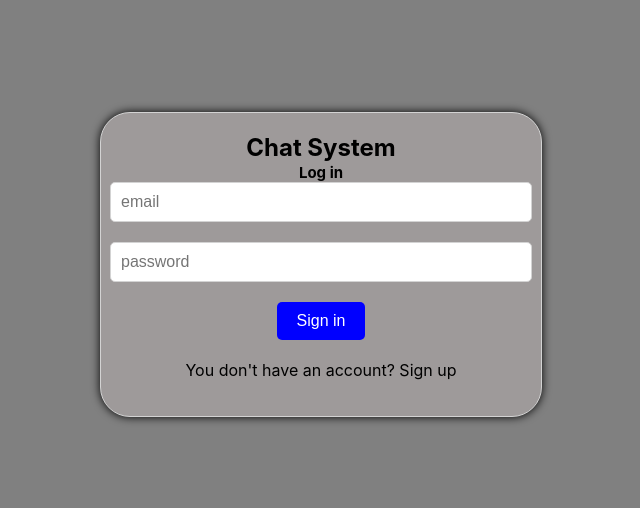
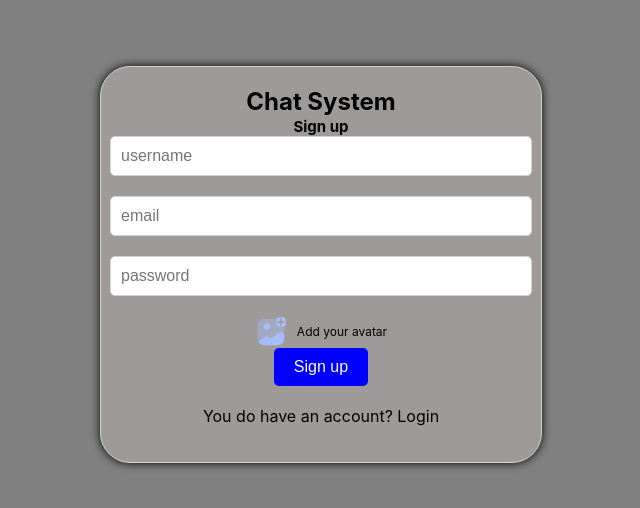
Before and after one commit to coutJP/Chatsystem, a React (Create React App) app: page / in a window 1280 px wide. Shown: the part 136-644 px from the top of the page, without its empty margins (319-959 px from the left). Built offline with nearby package versions, Linux system fonts and the light colour scheme.

Commit message:
data saved in firestore

```diff
--- a/package.json
+++ b/package.json
@@ -6,6 +6,7 @@
     "@testing-library/jest-dom": "^5.16.5",
     "@testing-library/react": "^13.4.0",
     "@testing-library/user-event": "^13.5.0",
+    "firebase": "^9.17.1",
     "react": "^18.2.0",
     "react-dom": "^18.2.0",
     "react-scripts": "5.0.1",
--- a/src/App.js
+++ b/src/App.js
@@ -7,7 +7,7 @@ import Home from './pages/Home';
 
 function App() {
   return (
-    <Login/>
+    <Register/>
 
   );
 }
--- /dev/null
+++ b/src/firebase.js
@@ -0,0 +1,18 @@
+import { getAuth } from "firebase/auth";
+import { getStorage } from "firebase/storage";
+import { getFirestore } from "firebase/firestore";
+import { initializeApp } from "firebase/app";
+
+const firebaseConfig = {
+  apiKey: "AIzaSyBsE2xQyXKyUpzT51FYKoLJdABJfoE4RuI",
+  authDomain: "chat2-e1a61.firebaseapp.com",
+  projectId: "chat2-e1a61",
+  storageBucket: "chat2-e1a61.appspot.com",
+  messagingSenderId: "970933226874",
+  appId: "1:970933226874:web:f30574ef6f2a23eb891ac3"
+};
+
+export const app = initializeApp(firebaseConfig);
+export const auth = getAuth();
+export const storage = getStorage();
+export const db =getFirestore()
--- a/src/pages/Register.js
+++ b/src/pages/Register.js
@@ -1,14 +1,62 @@
-import React from 'react'
+import React, { useState } from 'react'
+import { createUserWithEmailAndPassword ,updateProfile} from "firebase/auth";
+import { auth, storage ,db} from "../firebase";
 import Add from "../img/addAvatar.png"
+import {  ref, uploadBytesResumable, getDownloadURL } from "firebase/storage";
+import { doc, setDoc } from "firebase/firestore";
+
+
 
 const Register = () => {
+  const [err,setErr]=useState(false);
+  const handleSubmit=async (e)=>{
+    e.preventDefault()//ta ma yaamol refresh
+    const displayName=e.target[0].value;
+    const email=e.target[1].value;
+    const password=e.target[2].value;
+    const file=e.target[3].files[0];
+
+    try{
+      //create user
+      const res=await createUserWithEmailAndPassword(auth, email, password);
+      const storageRef = ref(storage, displayName);
+      const uploadTask = uploadBytesResumable(storageRef, file);
+
+    uploadTask.on(
+
+      (error) => {
+        setErr(true);
+        console.log("errr")
+      },
+      () => {
+        getDownloadURL(uploadTask.snapshot.ref).then(async(downloadURL) => {
+            await updateProfile(res.user,{
+              displayName,
+              photoURL:downloadURL,
+            });
+            await setDoc(doc(db,"users",res.user.uid),{//esm l table users w bdawr eelyn bl uid l bytlaa eende bas sayiv w db hye shi maarfo b firebase.js
+              uid:res.user.uid,
+              displayName,
+              email,
+              photoURL:downloadURL
+        });
+      });
+    }
+);
+}catch(err){
+  setErr(true);
+  console.log("thiserr")
+}
+  };
+
+
   return (
     <div className='formContainer'>
       <div className='formWrapper'>
         <span className='logo'>Chat System</span>
         <br/>
         <span className='title'>Sign up</span>
-        <form>
+        <form onSubmit={handleSubmit}>
             <input type="text" placeholder='username'/>
             <input type="email" placeholder='email'/>
             <input type="password" placeholder='password'/>
@@ -19,6 +67,7 @@ const Register = () => {
 
             </label>
             <button className='firstbut'>Sign up</button>
+            {err && <span>Something went error</span>}
         </form>
         <p>You do have an account? Login</p>
       </div>
@@ -26,4 +75,4 @@ const Register = () => {
   )
 }
 
-export default Register
+export default Register;
```
Also changed, not shown: 1 other file (tests, documents, lock files or other folders).
